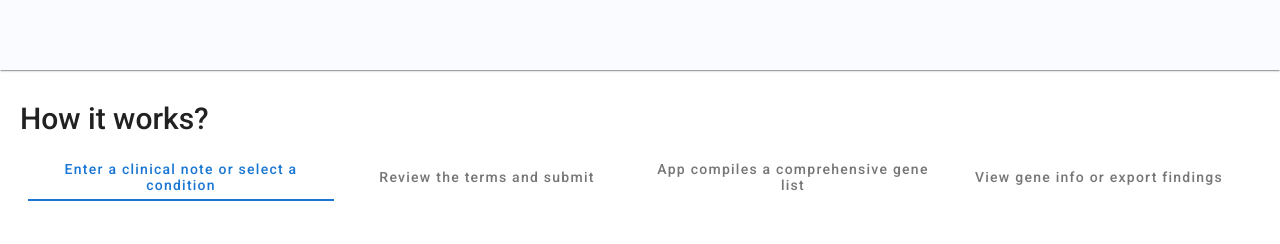
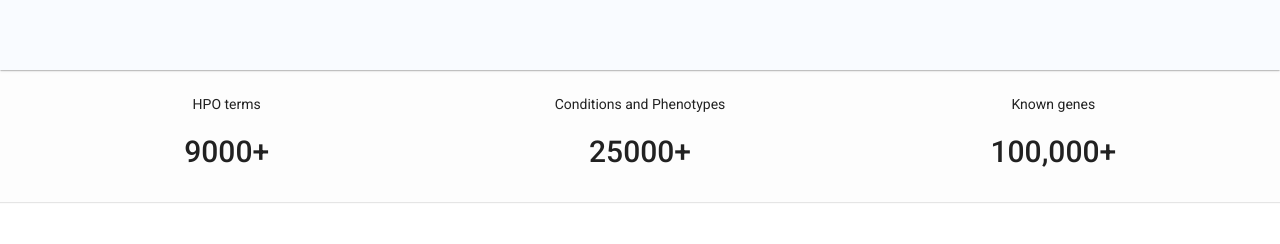
Before and after one commit to iobio/genepanel-2, a Vue app: page / in a window 1280 px wide. Shown: the part 444-688 px from the top of the page. Built offline with nearby package versions, Linux system fonts and the light colour scheme; what v-clipboard would draw is missing.

Commit message:
landing page info and add favicon

```diff
--- a/package.json
+++ b/package.json
@@ -1,5 +1,5 @@
 {
-  "name": "genepanel-2",
+  "name": "genepanel.iobio",
   "version": "2.0.0",
   "private": true,
   "author": {
@@ -17,7 +17,7 @@
     "core-js": "^3.6.5",
     "export-to-csv": "^0.2.1",
     "file-saver": "^2.0.5",
-    "iobio-phenotype-extractor-vue": "^5.5.1",
+    "iobio-phenotype-extractor-vue": "^5.6.0",
     "jquery": "^3.5.1",
     "uiv": "^1.2.1",
     "v-clipboard": "^2.2.3",
--- a/src/components/Main.vue
+++ b/src/components/Main.vue
@@ -361,8 +361,35 @@
       </v-container>
     </div>
 
+    <div
+      v-if="showLandingPage"
+      style="background-color: rgb(250 250 250 / 35%); box-shadow: 0 2px 1px -1px rgba(0,0,0,0),0 1px 1px 0 rgba(0,0,0,.1),0 1px 3px 0 rgba(0,0,0,.0)!important"
+    >
+      <v-container>
+        <div class="container text-center">
+          <div class="row">
+            <div class="col-md-4">
+              <span>HPO terms</span>
+              <br />
+              <h2>9000+</h2>
+            </div>
+            <div class="col-md-4">
+              Conditions and Phenotypes
+              <br />
+              <h2>25000+</h2>
+            </div>
+            <div class="col-md-4">
+              Known genes
+              <br />
+              <h2>100,000+</h2>
+            </div>
+          </div>
+        </div>
+      </v-container>
+    </div>
+
     <div v-if="showLandingPage">
-      <v-container>
+      <v-container class="mt-2">
         <h2 class="mt-5" style="font-weight: 500">How it works?</h2>
         <tab-slider> </tab-slider>
       </v-container>
```
Also changed, not shown: 2 other files (tests, documents, lock files or other folders).
